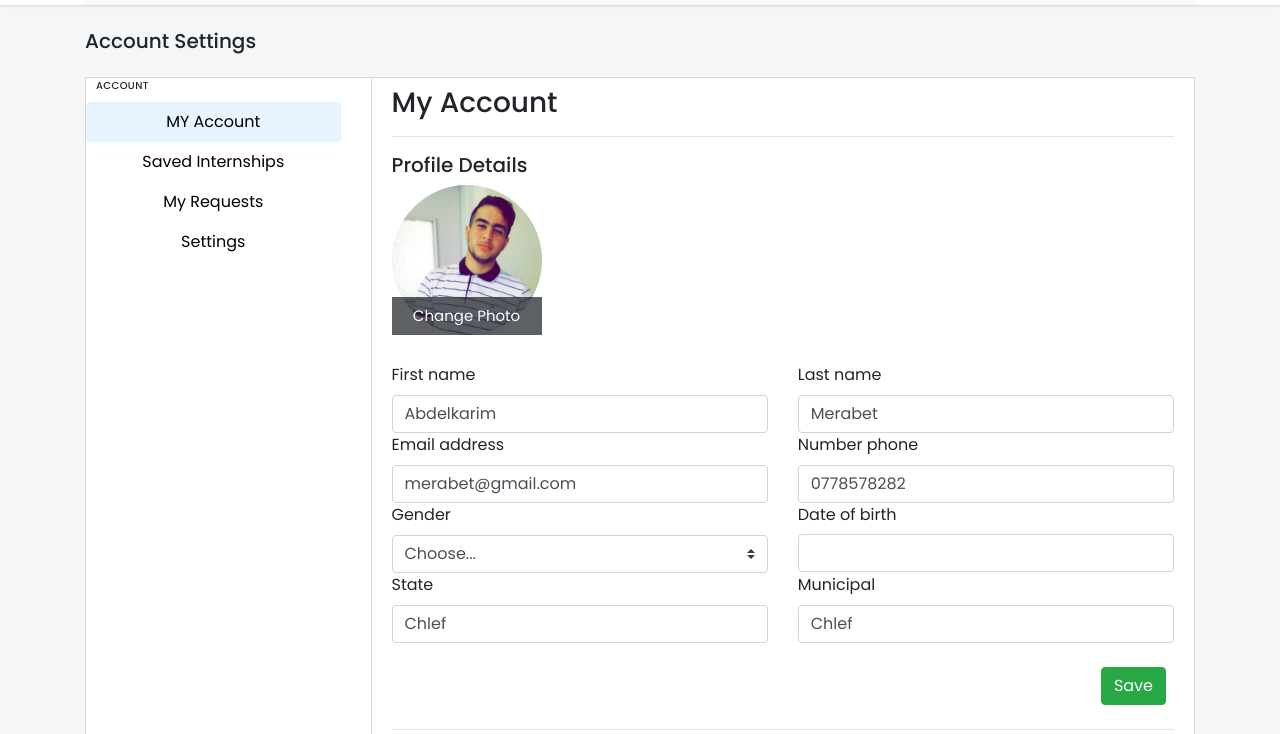
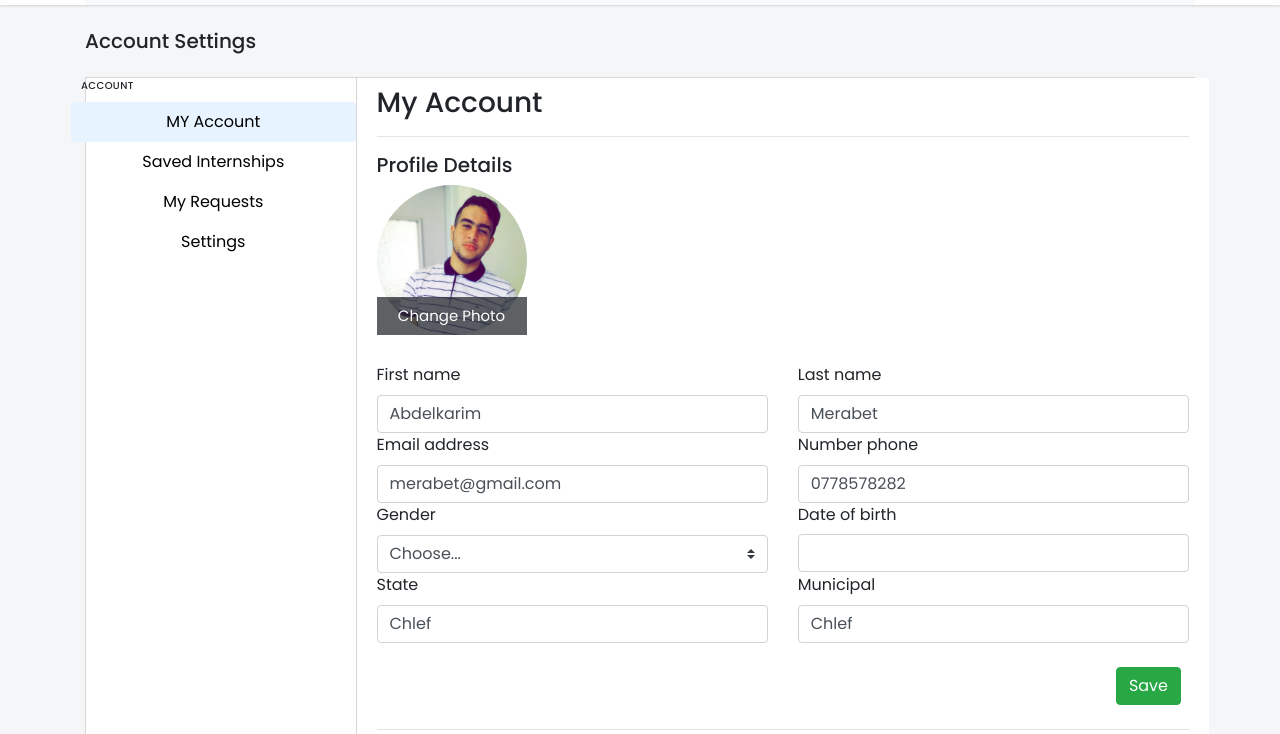
Before and after one commit to AbdelkarimMerabet/internFinder--Front-End, a plain HTML site: page pages/Profile/ProfileStudent.html in a window 1280 px wide. Shown: the part 66-800 px from the top of the page. Drawn offline with nearby package versions, Linux system fonts and the light colour scheme.

Commit message:
update  Page profile student

```diff
--- a/pages/Profile/ProfileStudent.html
+++ b/pages/Profile/ProfileStudent.html
@@ -65,7 +65,7 @@
           <div class="Profile-student">
                 <div class="row">
                     <!----------------------------- first-content ----------------------------->
-                    <div class="col-3">
+                    <div class="col-3 p-0">
                         <div class="first-content">
                         <div class="nav flex-column nav-pills " id="v-pills-tab" role="tablist" aria-orientation="vertical">
                             <h4 class="subheader">Account</h4>
@@ -89,7 +89,7 @@
                     <!----------------------------- first-content ----------------------------->
 
                     <!----------------------------- second-content ----------------------------->
-                        <div class="col-9">
+                        <div class="col-9 p-0">
                         <div class="second-content">
                         <div class="tab-content" id="v-pills-tabContent">
                         <!------------------------- ---My Account ------------------------------------------>
```
